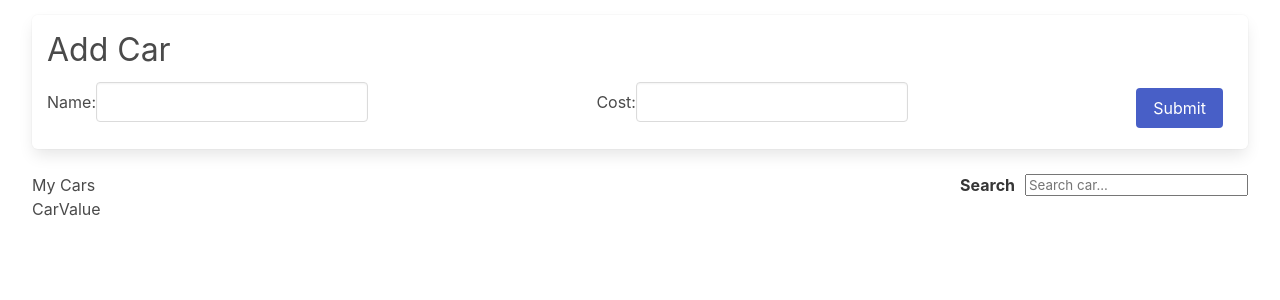
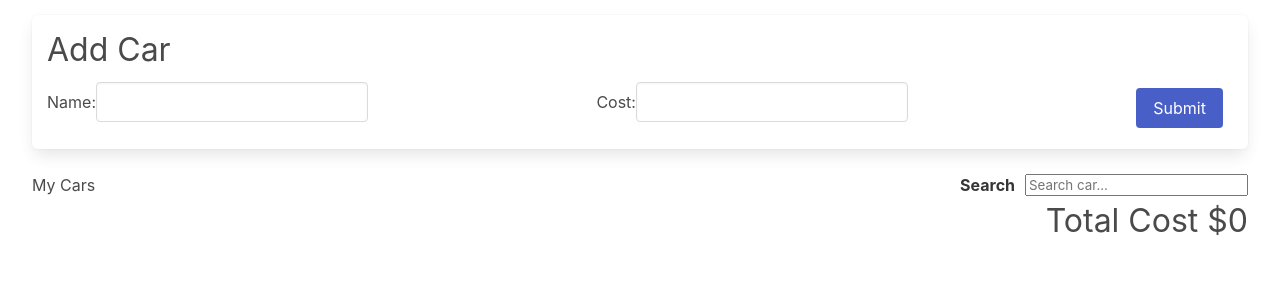
Before and after one commit to Umesh-Singadi/cars, a React (Vite) app: page / in a window 1280 px wide. Shown: the top 300 px of the page. Built offline with nearby package versions, Linux system fonts and the light colour scheme.

Commit message:
add total car value

```diff
--- a/src/components/CarValue.jsx
+++ b/src/components/CarValue.jsx
@@ -1,5 +1,13 @@
+import { useSelector } from "react-redux";
 function CarValue() {
-  return <div>CarValue</div>;
+  const filteredCars = useSelector(({ cars: { cars, searchTerm } }) => {
+    return cars.filter((car) => {
+      return car.name.toLowerCase().includes(searchTerm.toLowerCase());
+    });
+  });
+
+  const cost = filteredCars.reduce((totalCost, car) => totalCost + car.cost, 0);
+  return <div className="car-value">Total Cost ${cost}</div>;
 }
 
 export default CarValue;
```
